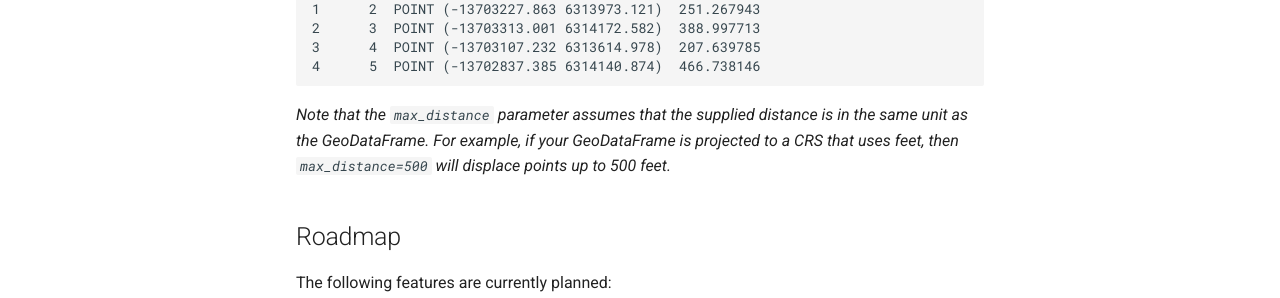
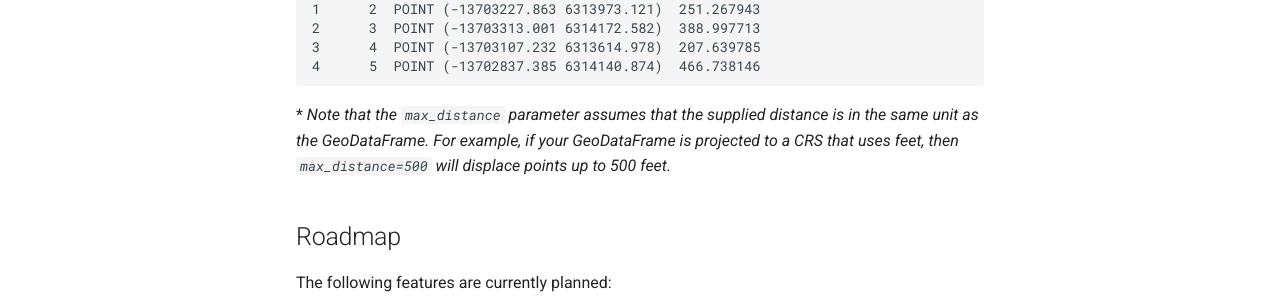
Before and after one commit to TheTinHat/MaskMyPy, an MkDocs documentation site: the page built from docs/README.md, in a window 1280 px wide and 900 px high, scrolled down 1053 px. Shown: the part 427-725 px from the top of the window. Built offline with MkDocs 1.6.1 and Material for MkDocs 9.7.7, drawn with Linux system fonts in a browser that asks for light colours.

````diff
--- a/docs/README.md
+++ b/docs/README.md
@@ -63,7 +63,7 @@ masked_points
 4      5  POINT (-13702837.385 6314140.874)  466.738146
 ```
 
-*Note that the `max_distance` parameter assumes that the supplied distance is in the same unit as the GeoDataFrame. For example, if your GeoDataFrame is projected to a CRS that uses feet, then `max_distance=500` will displace points up to 500 feet.*
+\* *Note that the `max_distance` parameter assumes that the supplied distance is in the same unit as the GeoDataFrame. For example, if your GeoDataFrame is projected to a CRS that uses feet, then `max_distance=500` will displace points up to 500 feet.*
 
 ## Roadmap
 The following features are currently planned:
````
